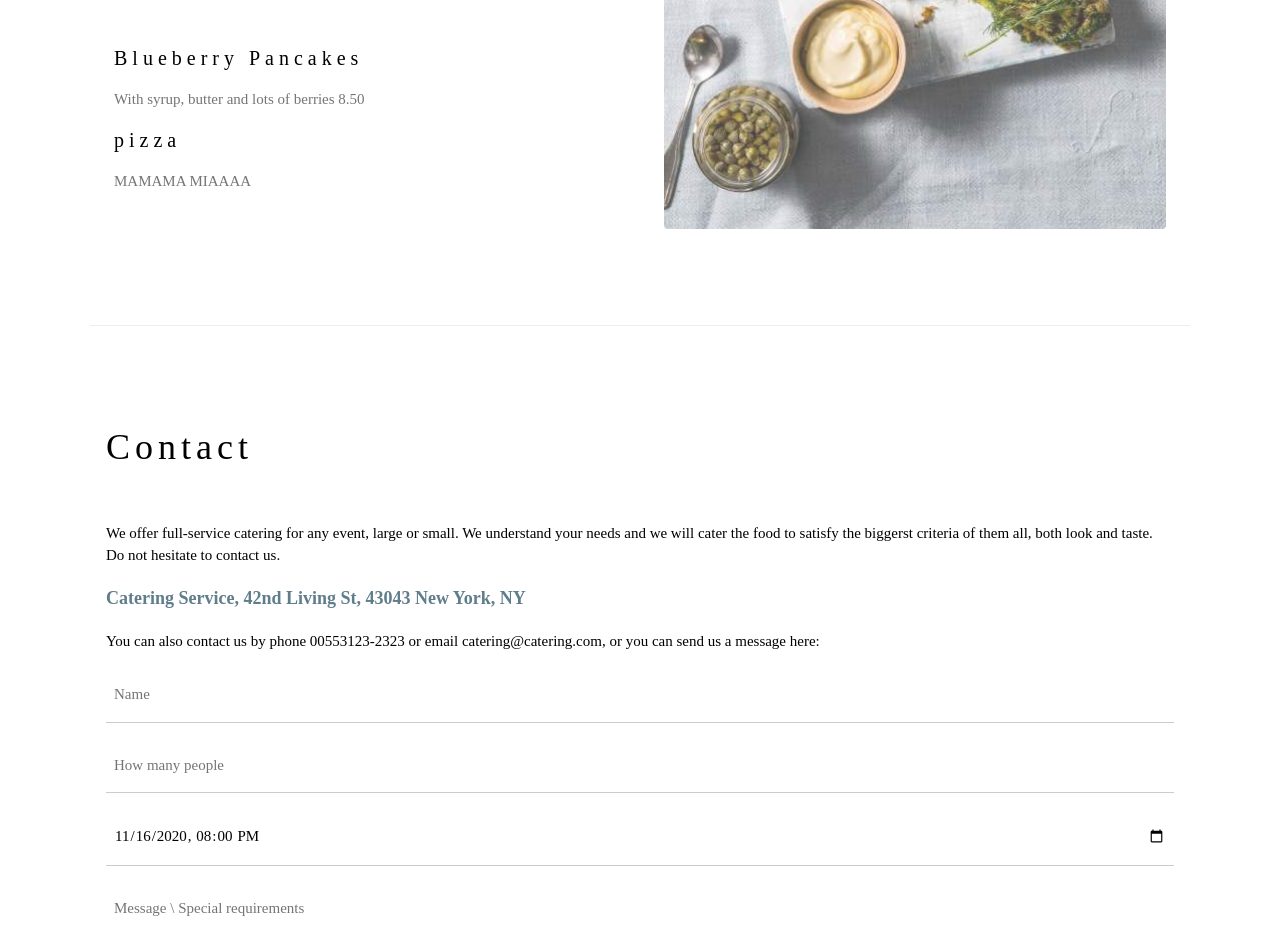
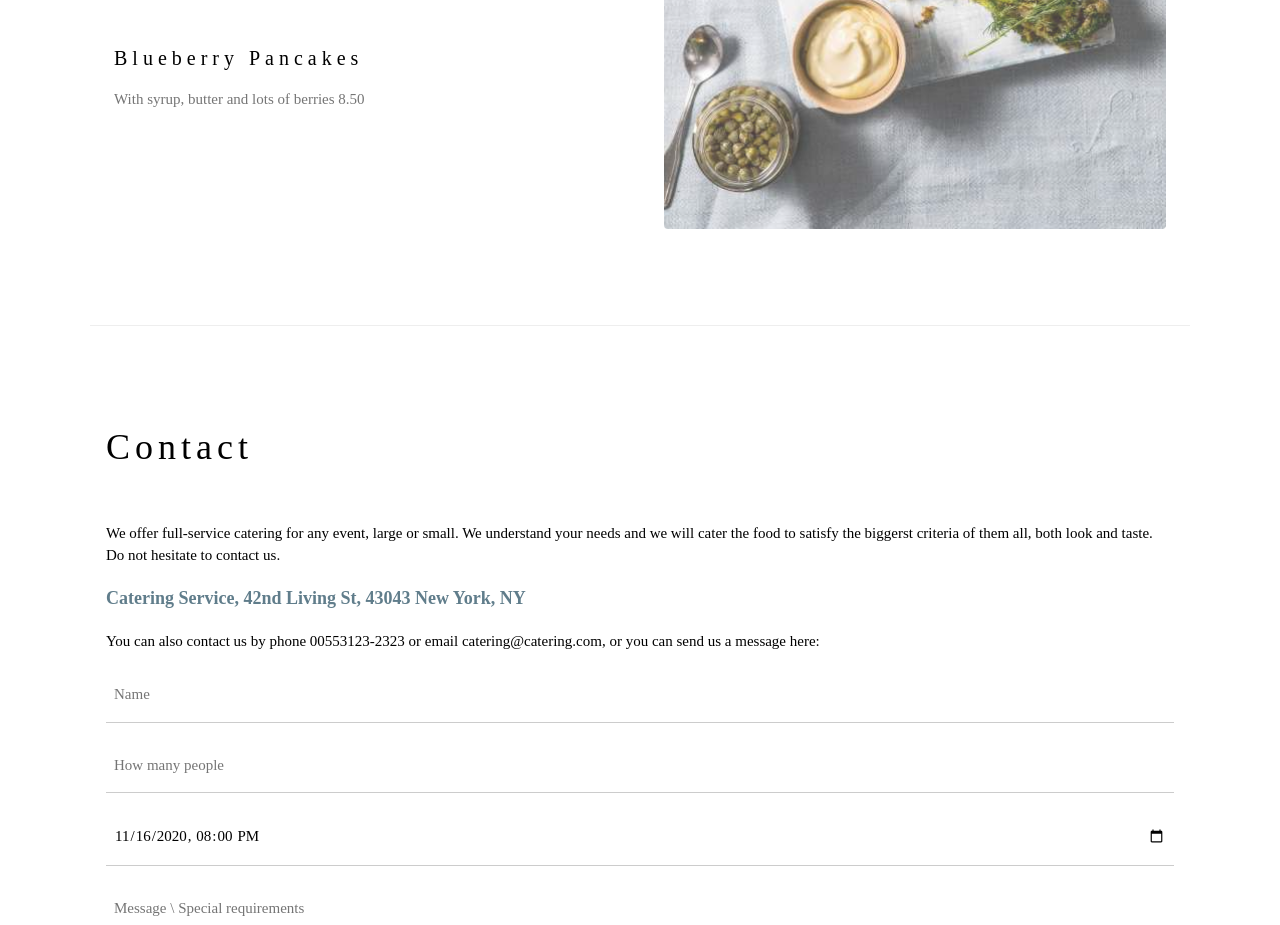
Before and after one commit to jhowrcs/treinoGit, a plain HTML site: page index.html in a window 1280 px wide. Shown: the part 2060-2985 px from the top of the page. Drawn offline with nearby package versions, Linux system fonts and the light colour scheme.

Commit message:
Update index.html
Arrumando erro do estagiario

```diff
--- a/index.html
+++ b/index.html
@@ -75,8 +75,6 @@ h1, h2, h3, h4, h5, h6 {
       <h4>Blueberry Pancakes</h4>
       <p class="w3-text-grey">With syrup, butter and lots of berries 8.50</p>
 
-      <h4>pizza</h4>
-      <p class="w3-text-grey">MAMAMA MIAAAA</p>
     </div>
 
     <div class="w3-col l6 w3-padding-large">
```
